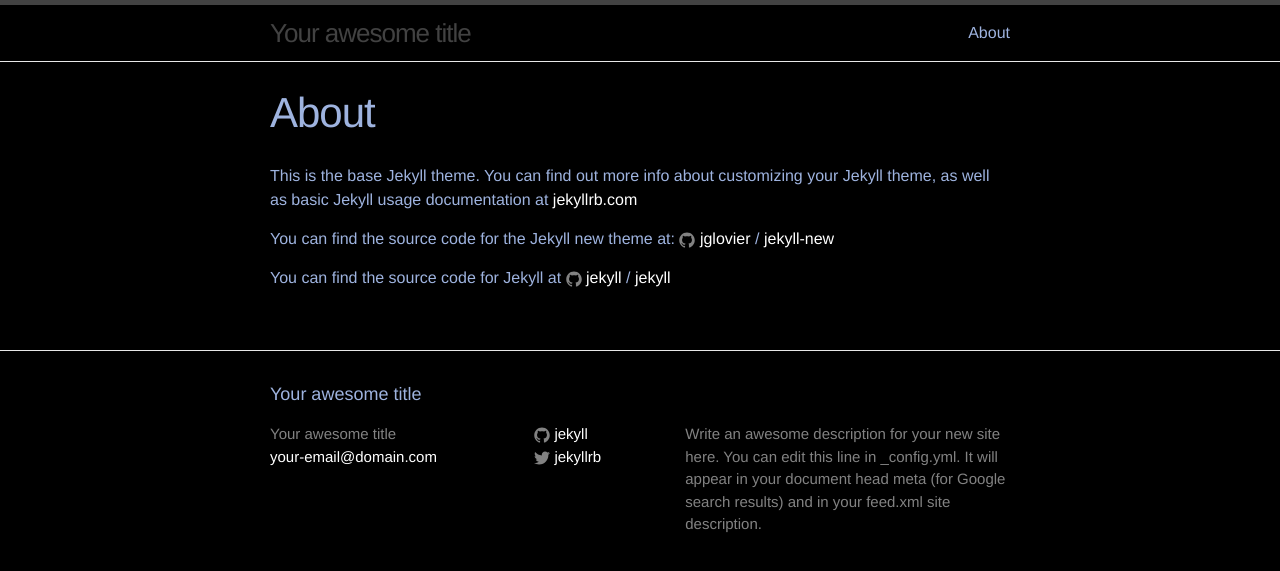
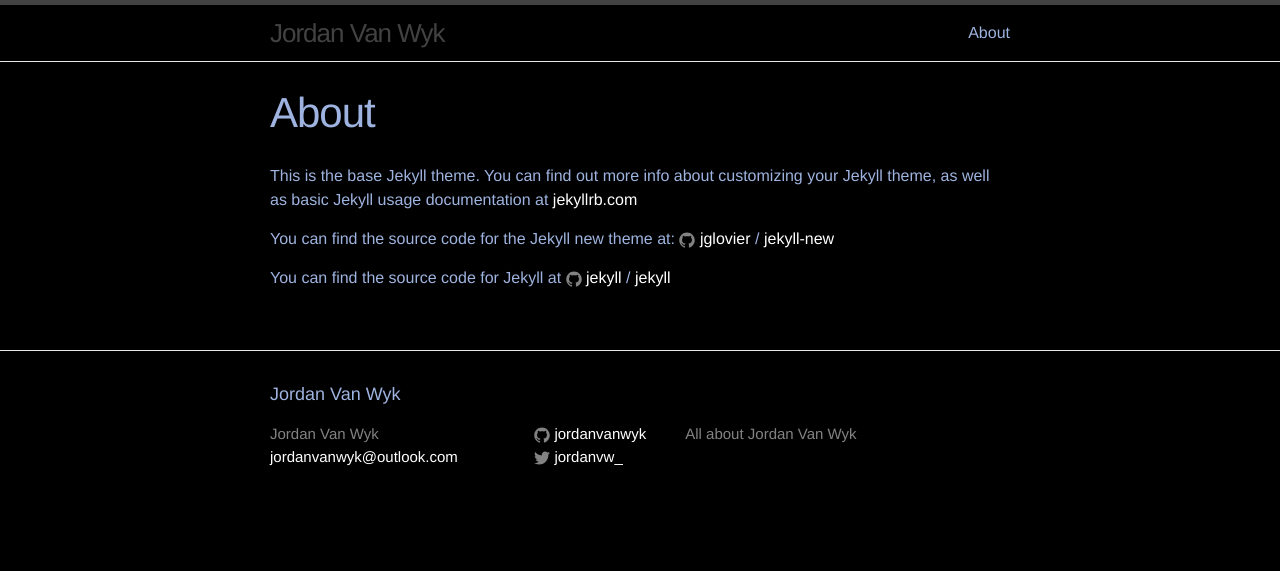
Before and after one commit to jordanvanwyk/jordanvanwyk.github.io, a Jekyll site: the page built from about.md, in a window 1280 px wide. Shown: the top 571 px of the page. Built offline with Jekyll 4.4.1, drawn with Linux system fonts in a browser that asks for light colours.

Commit message:
Update _config.yml

```diff
--- a/_config.yml
+++ b/_config.yml
@@ -6,16 +6,14 @@
 # 'jekyll serve'. If you change this file, please restart the server process.
 
 # Site settings
-title: Your awesome title
-email: your-email@domain.com
+title: Jordan Van Wyk
+email: jordanvanwyk@outlook.com
 description: > # this means to ignore newlines until "baseurl:"
-  Write an awesome description for your new site here. You can edit this
-  line in _config.yml. It will appear in your document head meta (for
-  Google search results) and in your feed.xml site description.
+  All about Jordan Van Wyk
 baseurl: "" # the subpath of your site, e.g. /blog
-url: "http://yourdomain.com" # the base hostname & protocol for your site
-twitter_username: jekyllrb
-github_username:  jekyll
+url: "http://jordanvanwyk.com" # the base hostname & protocol for your site
+twitter_username: jordanvw_
+github_username:  jordanvanwyk
 
 # Build settings
 markdown: kramdown
```
